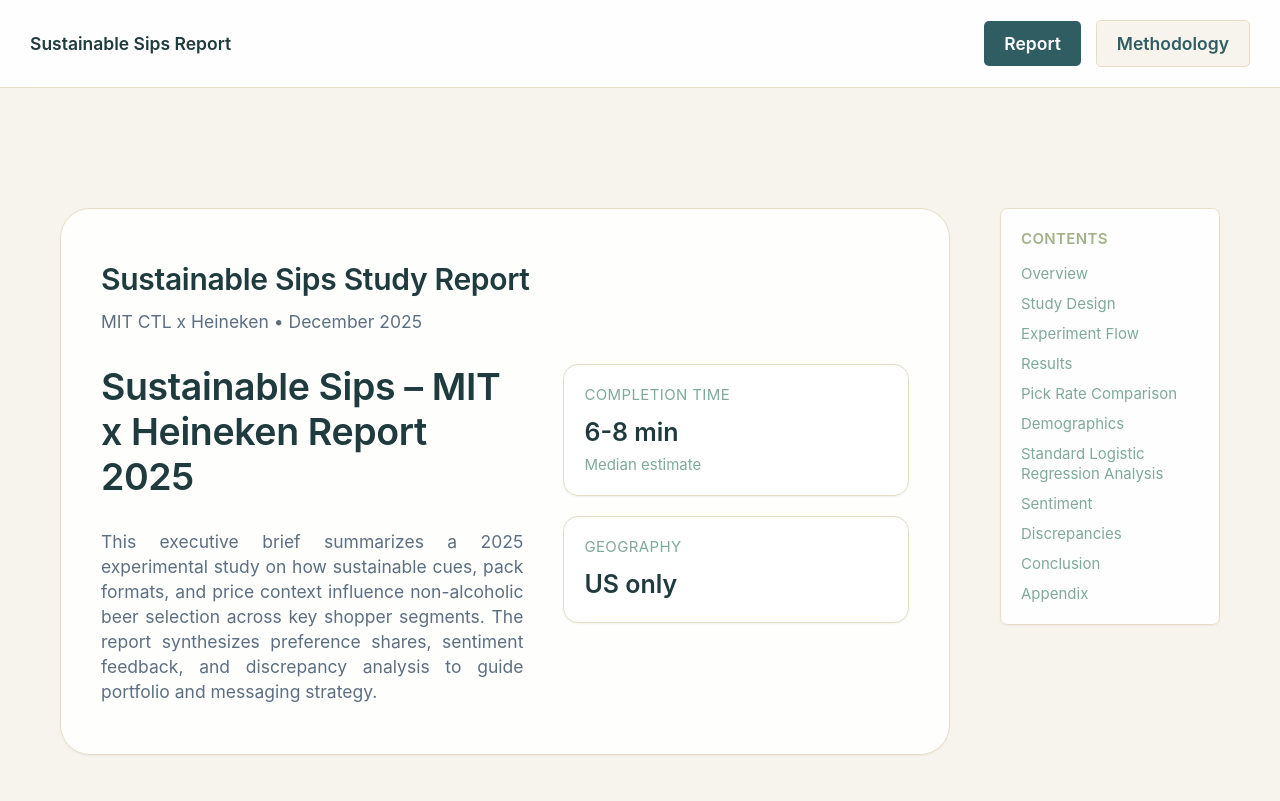
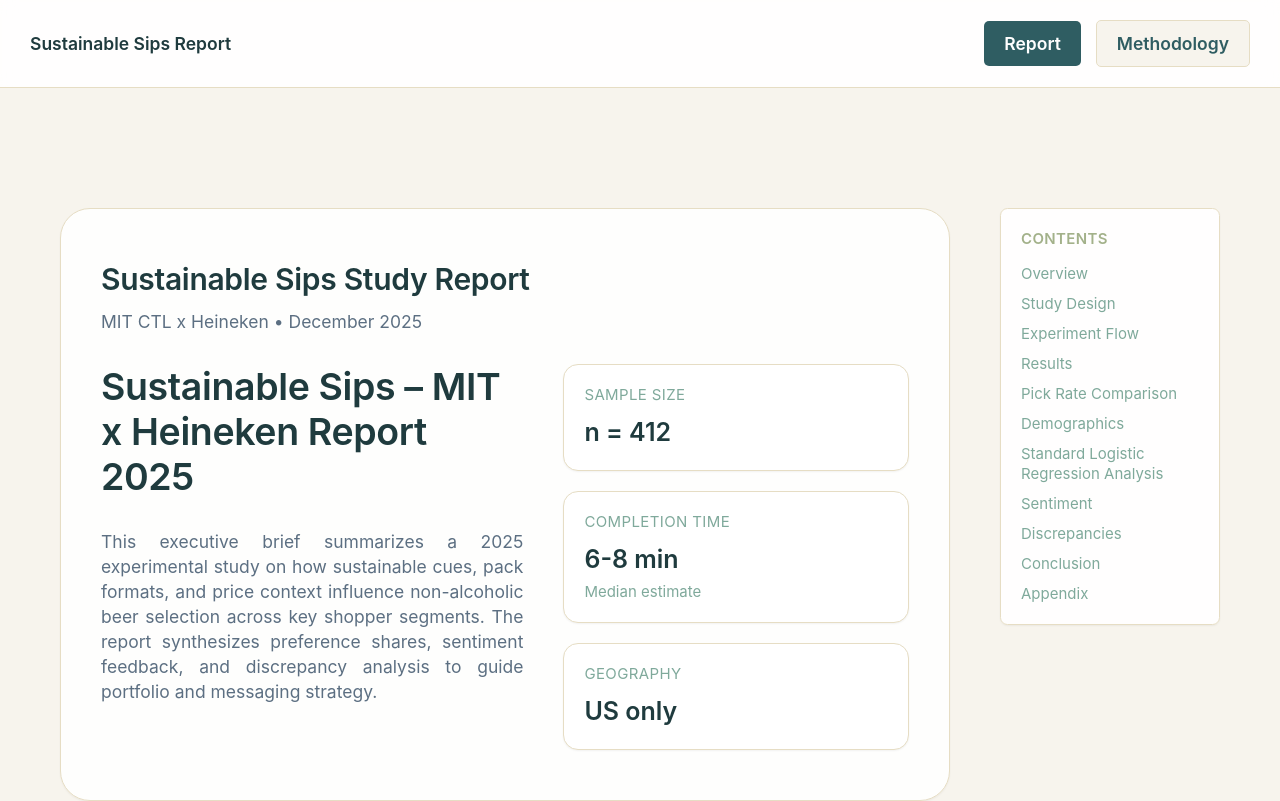
Before and after one commit to jose-laveaga/Heineken-study, a React (Vite) app: page / in a window 1280 px wide. Shown: the top 801 px of the page. Built offline with nearby package versions, Linux system fonts and the light colour scheme.

Commit message:
add sample size to the report

```diff
--- a/src/pages/ReportPage.tsx
+++ b/src/pages/ReportPage.tsx
@@ -96,8 +96,9 @@
           </div>
           <div className="space-y-4">
             <div className="grid gap-4">
-              <StatCard label="Completion time" value="6-8 min" note="Median estimate" />
-              <StatCard label="Geography" value="US only" note="" />
+                <StatCard label="Sample Size" value="n = 412" note="" />
+                <StatCard label="Completion time" value="6-8 min" note="Median estimate" />
+                <StatCard label="Geography" value="US only" note="" />
             </div>
 
           </div>
```
